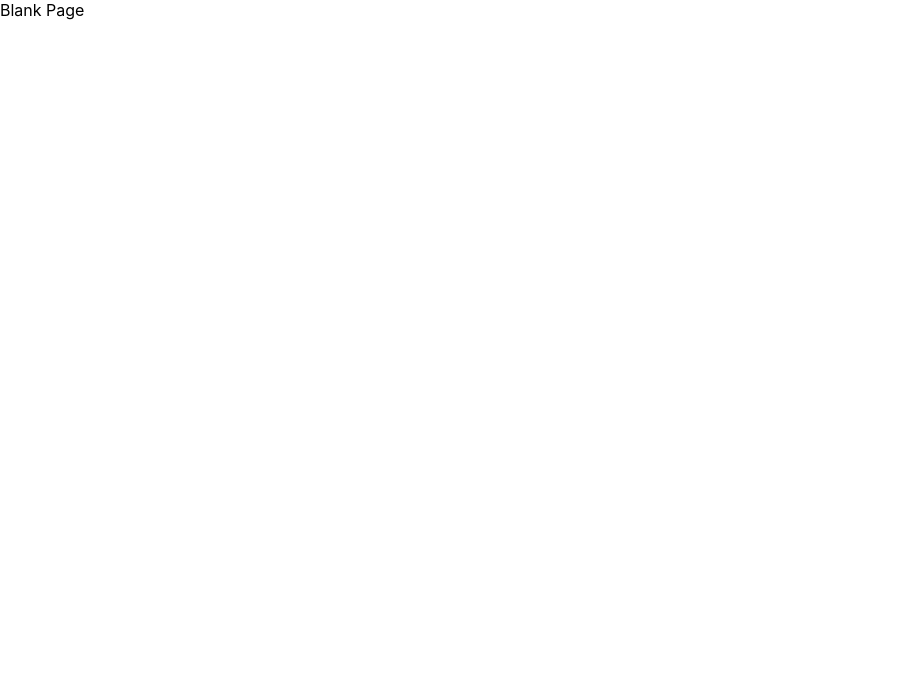
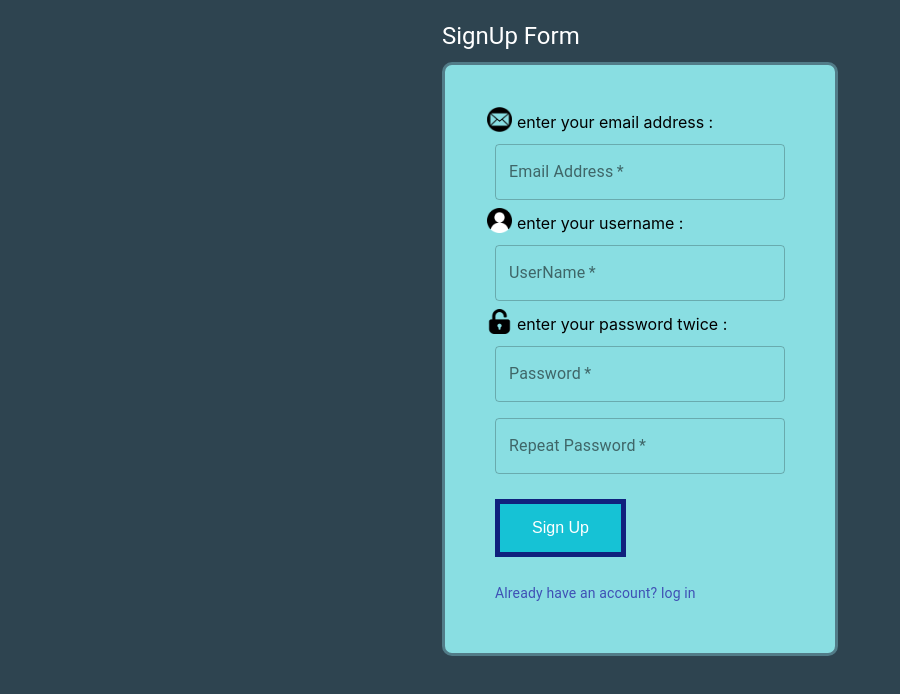
Before and after one commit to Tahlil-992/bugophobia.front-end, a React (Create React App) app: page /sign-up in a window 1280 px wide. Shown: the top 694 px of the page, without its empty margins (0-900 px from the left). Built offline with nearby package versions, Linux system fonts and the light colour scheme.

Commit message:
sign up form has done

```diff
--- a/package.json
+++ b/package.json
@@ -4,6 +4,7 @@
   "private": true,
   "dependencies": {
     "@material-ui/core": "^4.11.3",
+    "@material-ui/icons": "^4.11.2",
     "@reduxjs/toolkit": "^1.5.1",
     "@testing-library/jest-dom": "^5.11.4",
     "@testing-library/react": "^11.1.0",
@@ -12,6 +13,7 @@
     "react": "^17.0.2",
     "react-dom": "^17.0.2",
     "react-redux": "^7.2.3",
+    "react-router-dom": "^5.2.0",
     "react-scripts": "4.0.3",
     "redux-logger": "^3.0.6",
     "redux-saga": "^1.1.3",
--- a/src/App.js
+++ b/src/App.js
@@ -1,10 +1,32 @@
-import React from 'react';
+import {
+  BrowserRouter as Router,
+  Switch,
+  Route,
+} from "react-router-dom";
+import SignUpForm from "../src/views/pages/SignUpForm";
+
+
 function App() {
-    return (
-        <div className="App">
-            Blank Page
-        </div>
-    );
+  return (
+    <Router>
+      <Switch>
+        {true &&
+          (
+            <>
+              <Route exact path="/sign-up">
+                <SignUpForm/>
+              </Route>
+              <Route exact path="/forgot-password">
+                <h1>Forgot password</h1>
+              </Route>
+              <Route exact path="/">
+                <h1>Login</h1>
+              </Route>
+            </>
+          )}
+      </Switch>
+    </Router>
+  );
 }
 
 export default App;
--- a/src/index.css
+++ b/src/index.css
@@ -5,6 +5,7 @@ body {
     sans-serif;
   -webkit-font-smoothing: antialiased;
   -moz-osx-font-smoothing: grayscale;
+  background-color: #2e4450;
 }
 
 code {
--- a/src/style.css
+++ b/src/style.css
@@ -1 +1,38 @@
 /* styles */
+.paper {
+    margin-top: 20px;
+    display: 'flex';
+    flex-direction: column;
+    align-items: center;
+}
+.form {
+    background-color: #89dee2;
+    border: 3px solid #527c88;
+    border-radius: 10px;
+    padding: 50px;
+    margin-top: 10px;
+}
+.box {
+    display: flex;
+}
+.photo {
+    height: 25px;
+    width: 25px;
+}
+.brtop {
+    margin-top: 5px;
+    margin-left: 5px;
+    display: inline-block;
+}
+.button {
+    background-color: #16c2d5;
+    border: 5px solid #10217d;
+    color: white;
+    padding: 15px 32px;
+    text-align: center;
+    text-decoration: none;
+    display: inline-block;
+    font-size: 16px;
+    margin-top: 25px;
+    margin-bottom: 25px;
+}
--- a/src/views/pages/SignUpForm.js
+++ b/src/views/pages/SignUpForm.js
@@ -0,0 +1,108 @@
+import React from 'react';
+import "../../style.css";
+import User_photo from "../../assets/images/User_photo.png";
+import Password_photo from "../../assets/images/Password_photo.png";
+import email_photo from "../../assets/images/email_photo.png";
+import Button from '@material-ui/core/Button';
+import TextField from '@material-ui/core/TextField';
+import Link from '@material-ui/core/Link';
+import Grid from '@material-ui/core/Grid';
+import Box from '@material-ui/core/Box';
+import Typography from '@material-ui/core/Typography';
+import Container from '@material-ui/core/Container';
+
+export default function SignUp() {
+  return (
+    <Box>
+      <Container component="main" maxWidth="xs">
+      <div class="paper">
+        <Typography component="h1" variant="h5" style={{color:"white"}}>SignUp Form</Typography>
+        <form class="form">
+          <Grid container spacing={2}>
+            <Grid container spacing={0}>
+              <Grid>
+                <img src={email_photo} className="photo" alt="User_photo"/>
+              </Grid>
+              <Grid>
+                <label class="brtop">enter your email address :</label>
+              </Grid>
+            </Grid>
+            <Grid item xs={12}>
+              <TextField
+                variant="outlined"
+                required
+                fullWidth
+                id="email"
+                label="Email Address"
+                name="email"
+              />
+            </Grid>
+            <Grid container spacing={0}>
+              <Grid>
+                <img src={User_photo} className="photo" alt="User_photo"/>
+              </Grid>
+              <Grid>
+                <label class="brtop">enter your username :</label>
+              </Grid>
+            </Grid>
+            <Grid item xs={12}>
+              <TextField
+                variant="outlined"
+                required
+                fullWidth
+                id="username"
+                label="UserName"
+                name="username"
+              />
+            </Grid>
+            <Grid container spacing={0}>
+              <Grid>
+                <img src={Password_photo} className="photo" alt="Password_photo"/>
+              </Grid>
+              <Grid>
+                <label class="brtop">enter your password twice :</label>
+              </Grid>
+            </Grid>
+            <Grid item xs={12}>
+              <TextField
+                variant="outlined"
+                required
+                fullWidth
+                name="password"
+                label="Password"
+                type="password"
+                id="password"
+                autoComplete="current-password"
+              />
+            </Grid>
+            <Grid item xs={12}>
+              <TextField
+                variant="outlined"
+                required
+                fullWidth
+                name="Rpassword"
+                label="Repeat Password"
+                type="password"
+                id="Rpassword"
+                autoComplete="current-password"
+              />
+            </Grid>
+          </Grid>
+          <Button type="submit" variant="contained" class="button">
+            Sign Up
+          </Button>
+          <Grid>
+            <Grid item>
+              <Link href="#" variant="body2">
+                Already have an account? log in
+              </Link>
+            </Grid>
+          </Grid>
+        </form>
+      </div>
+      <Box mt={5}>
+      </Box>
+    </Container>
+    </Box>
+  );
+}
```
Also changed, not shown: src/assets/images/email_photo.png (added), 1 other file (tests, documents, lock files or other folders).
